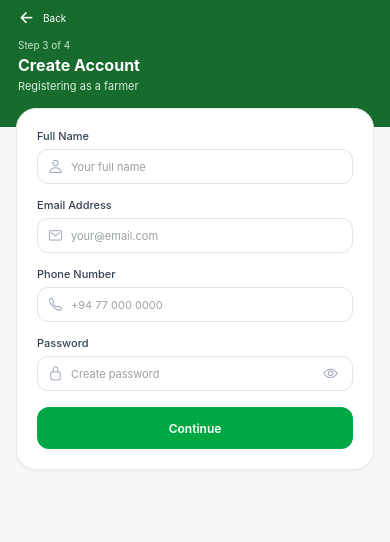
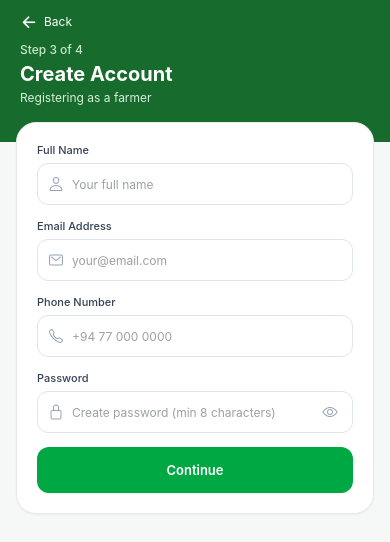
Before and after one commit to janith-sasindu/Green-Hive, a React Native app in the folder mobile/: screen /AccountDetails in a window 390 px wide. Shown: the top 542 px of the page. Built offline with nearby package versions, Linux system fonts and the light colour scheme.

Commit message:
respoinsiveness added for account detals page

```diff
--- a/mobile/src/screens/auth/AccountDetailsScreen.tsx
+++ b/mobile/src/screens/auth/AccountDetailsScreen.tsx
@@ -1,14 +1,16 @@
-
 import React, { useState } from "react";
 import {
     View,
     Text,
     TextInput,
     TouchableOpacity,
-    SafeAreaView,
     StatusBar,
     ScrollView,
+    KeyboardAvoidingView,
+    Platform,
+    useWindowDimensions,
 } from "react-native";
+import { SafeAreaView } from "react-native-safe-area-context";
 import { Ionicons } from "@expo/vector-icons";
 
 interface AccountDetailsScreenProps {
@@ -20,6 +22,9 @@ const AccountDetailsScreen = ({
     navigation,
     route,
 }: AccountDetailsScreenProps) => {
+    const { height: screenHeight, width: screenWidth } = useWindowDimensions();
+    const isSmallDevice = screenHeight < 700;
+
     const role = route?.params?.role ?? "Farmer";
 
     const [fullName, setFullName] = useState("");
@@ -57,41 +62,72 @@ const AccountDetailsScreen = ({
     };
 
     return (
-        <SafeAreaView className="flex-1 bg-[#F5F8F6]">
+        <View className="flex-1 bg-[#176B2C]">
             <StatusBar barStyle="light-content" backgroundColor="#176B2C" />
 
+            {/* Top SafeArea ensures status bar / notch area is solid green */}
+            <SafeAreaView edges={["top"]} className="bg-[#176B2C]" />
+
+            {/* Main content area */}
+            <SafeAreaView
+                edges={["bottom", "left", "right"]}
+                className="flex-1 bg-[#F5F8F6]"
+            >
+                <KeyboardAvoidingView
+                    behavior={Platform.OS === "ios" ? "padding" : undefined}
+                    className="flex-1"
+                >
                     <ScrollView
                         className="flex-1"
                         keyboardShouldPersistTaps="handled"
                         showsVerticalScrollIndicator={false}
-                contentContainerStyle={{ flexGrow: 1, paddingBottom: 24 }}
+                        bounces={false}
+                        contentContainerStyle={{
+                            flexGrow: 1,
+                            paddingBottom: isSmallDevice ? 20 : 32,
+                        }}
                     >
-                {/* Green header */}
-                <View className="h-[127px] bg-[#176B2C] px-[18px] pt-2">
+                        {/* Green header banner */}
+                        <View
+                            className={`bg-[#176B2C] px-5 ${
+                                isSmallDevice ? "pt-2 pb-7" : "pt-3 pb-9"
+                            }`}
+                        >
                             <TouchableOpacity
                                 onPress={() => navigation.goBack()}
                                 activeOpacity={0.7}
-                        className="mb-3 flex-row items-center self-start"
+                                className="mb-2.5 flex-row items-center self-start"
+                                hitSlop={{ top: 12, bottom: 12, left: 12, right: 12 }}
                             >
-                        <Ionicons name="arrow-back" size={17} color="#FFFFFF" />
-                        <Text className="ml-2 text-[10px] text-white">Back</Text>
+                                <Ionicons name="arrow-back" size={18} color="#FFFFFF" />
+                                <Text className="ml-1.5 text-xs text-white">Back</Text>
                             </TouchableOpacity>
 
-                    <Text className="mb-1 text-[10px] text-[#C6E6CC]">
+                            <Text className="mb-0.5 text-xs font-medium text-[#C6E6CC]">
                                 Step 3 of 4
                             </Text>
 
-                    <Text className="text-[16px] font-bold text-white">
+                            <Text
+                                className={`font-bold text-white ${
+                                    isSmallDevice ? "text-lg" : "text-xl"
+                                }`}
+                            >
                                 Create Account
                             </Text>
 
-                    <Text className="mt-1 text-[11px] text-[#D9EEDC]">
+                            <Text className="mt-0.5 text-xs text-[#D9EEDC]">
                                 Registering as a {role.toLowerCase()}
                             </Text>
                         </View>
 
                         {/* Form card overlapping the header */}
-                <View className="-mt-[19px] mx-4 rounded-[20px] border border-[#E7EBE8] bg-white px-5 pb-5 pt-5 shadow-sm">
+                        <View className="px-4">
+                            <View
+                                className={`-mt-5 w-full self-center rounded-[20px] border border-[#E7EBE8] bg-white shadow-sm ${
+                                    isSmallDevice ? "p-4" : "p-5"
+                                }`}
+                                style={{ maxWidth: 440 }}
+                            >
                                 {/* Full Name */}
                                 <FormField
                                     label="Full Name"
@@ -101,6 +137,7 @@ const AccountDetailsScreen = ({
                                     onChangeText={setFullName}
                                     autoCapitalize="words"
                                     autoComplete="name"
+                                    isSmallDevice={isSmallDevice}
                                 />
 
                                 {/* Email */}
@@ -113,6 +150,7 @@ const AccountDetailsScreen = ({
                                     keyboardType="email-address"
                                     autoCapitalize="none"
                                     autoComplete="email"
+                                    isSmallDevice={isSmallDevice}
                                 />
 
                                 {/* Phone */}
@@ -124,24 +162,29 @@ const AccountDetailsScreen = ({
                                     onChangeText={setPhone}
                                     keyboardType="phone-pad"
                                     autoComplete="tel"
+                                    isSmallDevice={isSmallDevice}
                                 />
 
                                 {/* Password */}
-                    <View className="mb-4">
+                                <View className={isSmallDevice ? "mb-3" : "mb-3.5"}>
                                     <Text className="mb-1.5 text-[11px] font-medium text-[#334155]">
                                         Password
                                     </Text>
 
-                        <View className="h-[35px] flex-row items-center rounded-[11px] border border-[#E0E5EB] px-2.5">
+                                    <View
+                                        className={`${
+                                            isSmallDevice ? "h-[38px]" : "h-[42px]"
+                                        } flex-row items-center rounded-[11px] border border-[#E0E5EB] px-2.5 bg-white`}
+                                    >
                                         <Ionicons
                                             name="lock-closed-outline"
-                                size={15}
+                                            size={isSmallDevice ? 15 : 16}
                                             color="#94A3B8"
                                         />
 
                                         <TextInput
-                                className="ml-2 flex-1 py-0 text-[11px] text-[#334155]"
-                                placeholder="Create password"
+                                            className="ml-2 flex-1 py-0 text-[12px] text-[#334155]"
+                                            placeholder="Create password (min 8 characters)"
                                             placeholderTextColor="#9AA39D"
                                             value={password}
                                             onChangeText={setPassword}
@@ -153,10 +196,11 @@ const AccountDetailsScreen = ({
                                         <TouchableOpacity
                                             onPress={() => setShowPassword(!showPassword)}
                                             className="p-1"
+                                            hitSlop={{ top: 8, bottom: 8, left: 8, right: 8 }}
                                         >
                                             <Ionicons
                                                 name={showPassword ? "eye-off-outline" : "eye-outline"}
-                                    size={15}
+                                                size={isSmallDevice ? 15 : 16}
                                                 color="#94A3B8"
                                             />
                                         </TouchableOpacity>
@@ -174,15 +218,20 @@ const AccountDetailsScreen = ({
                                 <TouchableOpacity
                                     onPress={handleContinue}
                                     activeOpacity={0.8}
-                        className="h-[42px] items-center justify-center rounded-[12px] bg-[#00A844]"
+                                    className={`${
+                                        isSmallDevice ? "h-[42px]" : "h-[46px]"
+                                    } items-center justify-center rounded-[12px] bg-[#00A844] shadow-sm`}
                                 >
-                        <Text className="text-[12px] font-semibold text-white">
+                                    <Text className="text-[13px] font-semibold text-white">
                                         Continue
                                     </Text>
                                 </TouchableOpacity>
                             </View>
+                        </View>
                     </ScrollView>
+                </KeyboardAvoidingView>
             </SafeAreaView>
+        </View>
     );
 };
 
@@ -195,6 +244,7 @@ interface FormFieldProps {
     keyboardType?: "default" | "email-address" | "phone-pad";
     autoCapitalize?: "none" | "sentences" | "words" | "characters";
     autoComplete?: "name" | "email" | "tel";
+    isSmallDevice?: boolean;
 }
 
 const FormField = ({
@@ -206,18 +256,23 @@ const FormField = ({
     keyboardType = "default",
     autoCapitalize = "sentences",
     autoComplete,
+    isSmallDevice = false,
 }: FormFieldProps) => {
     return (
-        <View className="mb-3.5">
+        <View className={isSmallDevice ? "mb-3" : "mb-3.5"}>
             <Text className="mb-1.5 text-[11px] font-medium text-[#334155]">
                 {label}
             </Text>
 
-            <View className="h-[35px] flex-row items-center rounded-[11px] border border-[#E0E5EB] px-2.5">
-                <Ionicons name={icon} size={15} color="#94A3B8" />
+            <View
+                className={`${
+                    isSmallDevice ? "h-[38px]" : "h-[42px]"
+                } flex-row items-center rounded-[11px] border border-[#E0E5EB] px-2.5 bg-white`}
+            >
+                <Ionicons name={icon} size={isSmallDevice ? 15 : 16} color="#94A3B8" />
 
                 <TextInput
-                    className="ml-2 flex-1 py-0 text-[11px] text-[#334155]"
+                    className="ml-2 flex-1 py-0 text-[12px] text-[#334155]"
                     placeholder={placeholder}
                     placeholderTextColor="#9AA39D"
                     value={value}
```
Lines whose indentation alone changed are shown as unchanged.
